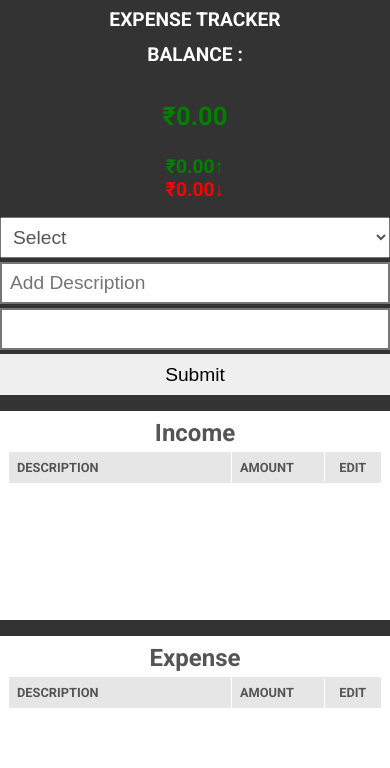
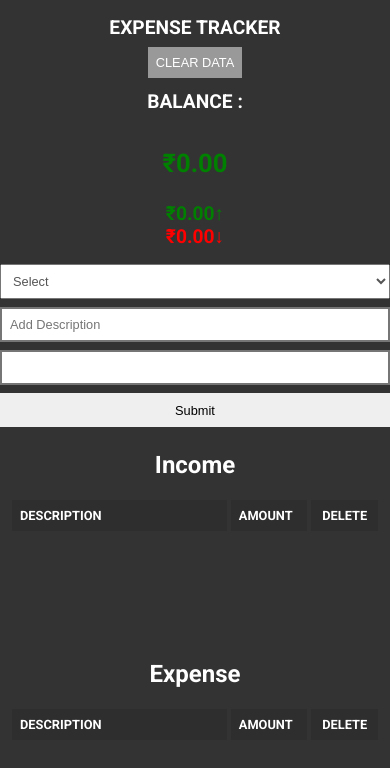
Before and after one commit to divyang-softrefine/expense-tracker, a website built with Parcel: page index.html in a window 390 px wide. Built offline with nearby package versions, Linux system fonts and the light colour scheme.

Commit message:
style changes, added nav-bar, clear Locale Storage Functionality

```diff
--- a/index.html
+++ b/index.html
@@ -13,7 +13,6 @@
 </head>
 <body>
     <div class="tracker m-auto">
-        <h2 class="heading-two m-auto">Expense Tracker</h2>
         <div class="balance-container">
             <h3>Balance :</h3>
             <span id="current-balance">333</span>
@@ -44,26 +43,12 @@
             <div class="positive">
                 <h3>Income</h3>
                 <table class="table-positive">
-                    <thead>
-                        <tr>
-                            <th>Description</th>
-                            <th>Amount</th>
-                            <th>Edit</th>
-                        </tr>
-                    </thead>
                 </table>
             </div>
 
             <div class="negative">
                 <h3>Expense</h3>
                 <table class="table-negative">
-                    <thead>
-                        <tr>
-                            <th>Description</th>
-                            <th>Amount</th>
-                            <th>Edit</th>
-                        </tr>
-                    </thead>
                 </table>
             </div>
 
--- a/package.json
+++ b/package.json
@@ -14,6 +14,7 @@
     "parcel": "^2.6.2"
   },
   "devDependencies": {
-    "@parcel/transformer-sass": "^2.6.2"
+    "@parcel/transformer-sass": "^2.6.2",
+    "process": "^0.11.10"
   }
 }
--- a/src/js/controller.js
+++ b/src/js/controller.js
@@ -1,3 +1,5 @@
+
+
 const positive_table = document.querySelector('.table-positive');
 const negative_table = document.querySelector('.table-negative');
 const balanceField = document.querySelector('#current-balance');
@@ -30,7 +32,6 @@ class data{
 class App{
 
     #balance;
-    #movements;
     #positive_movements;
     #negative_movements;
     constructor(){
@@ -55,7 +56,22 @@ class App{
         this.onLoad();
         this.addHandler();
         this.renderTotals();
+        this.navBar();
         // console.log(this.#balance,this.#movements)
+    }
+    navBar(){
+        const navBar = document.createElement("div");
+        navBar.className = 'nav-bar';
+        const appName = document.createElement('h2');
+        appName.className = 'heading-two';
+        appName.innerHTML = `Expense Tracker`;
+        navBar.appendChild(appName)
+        const button = document.createElement("button");
+        button.innerHTML = "Clear Data";
+        button.className = 'clearAllButton';
+        button.addEventListener('click',this.clearLocalData.bind(this));
+        navBar.appendChild(button);
+        document.querySelector(`body`).children[0].insertAdjacentElement('afterbegin',navBar);
     }
     loadBalance(){
         this.#balance = 0;
@@ -72,12 +88,32 @@ class App{
 
         localStorage.setItem('balance',this.#balance);
     }
+    clearData(){
+        window.localStorage.clear();
+        this.#balance = 0;
+        this.#negative_movements = [];
+        this.#positive_movements = [];
+        localStorage.setItem('positive-movements',[]);
+        localStorage.setItem('negative-movements',[]);
+    }
+    clearLocalData(e){
+        e.preventDefault();
+        if(confirm('THIS WILL DELETE ALL LOCAL DATA OF EXPENSE TRACKER. PLEASE PROCEED WITH CAUTION')){
+
+            this.clearData();
+            this.loadBalance();
+            this.renderBalance();
+            this.onLoad();
+            this.renderTotals();
+
+        }
+    }
     onLoad(){
         let markup = `<thead>
         <tr>
             <th>Description</th>
             <th>Amount</th>
-            <th>Edit</th>
+            <th>Delete</th>
         </tr>
     </thead>`;
         positive_table.innerHTML = markup;
--- a/src/sass/main.scss
+++ b/src/sass/main.scss
@@ -33,10 +33,34 @@ $text-default : #555;
     color : $text-default;
 }
 .heading-two{
-    margin-top: 5rem;
-    font-size: 4.8rem;
+    font-size: 2.4rem;
     color: white;
     text-transform: uppercase;
+    // position: fixed;
+    // top : 0;
+    // left: 0;
+}
+.nav-bar{
+    display: grid;
+    grid-template-columns: 1fr 1fr;
+    align-items: center;
+    justify-items: flex-start;
+    padding : 1rem 1rem 0rem 1rem;
+    width: 100%;
+    &>button{
+        justify-self: flex-end;
+        padding: 1rem;
+        text-transform: uppercase;
+        color : white;
+        border : none;
+        background-color: #999;
+        transition: all 0.3s ease;
+        font-size: 1.6rem;
+        font-weight: 500;
+        &:hover{
+            background-color: tomato;
+        }
+    }
 }
 .table-container{
     padding-top: 2rem;
@@ -46,9 +70,8 @@ $text-default : #555;
     display: flex;
     gap : 2rem;
     flex-flow: row wrap;
-
     &>*{
-    border-spacing: .2rem .5em;
+    border-spacing: .5rem .5em;
     font-size: 1.4rem;
     flex-grow: 1;
     width: 45%;
@@ -59,7 +82,7 @@ $text-default : #555;
     }
     & table{
         width: 100%;
-        border-spacing: .2rem .5em;
+        border-spacing: .5rem .5em;
         font-size: 1.4rem;
     }
     }
@@ -68,8 +91,11 @@ $text-default : #555;
     display: flex;
     flex-flow: column;
     overflow: hidden;
-    background-color: #fff;
+    color : white;
     padding : 1rem;
+    h3{
+        margin-bottom: 2rem;
+    }
 }
 
 .total{
@@ -105,17 +131,18 @@ td{
     border-bottom: 1px solid #999;
 }
 .data-field{
+    color : white;
     td{
         font-size: 1.6rem;
     }
     &>*:last-child{
         padding: 0;
-        color: red;
+        color: tomato;
         background : transparent;
+        transition: all .2s ease;
         &:hover{
-            background-color: rgba(255,0,0,0.8);
+            background-color: tomato;
             color: white;
-            transition: all .2s ease;
         }
     }
 
@@ -129,7 +156,7 @@ td{
     }
 }
 .form-control{
-    font-size: 2.4rem;
+    font-size: 1.6rem;
 }
 .form-container{
     width: 100%;
@@ -143,7 +170,7 @@ td{
     width: 95%;
     display: flex;
     flex-flow: row wrap;
-    gap : .5rem;
+    gap : 1rem;
     &>*{
         flex-grow: 1;
     }
@@ -164,7 +191,7 @@ td{
     justify-items: center;
     &>*:first-child{
         grid-column: 1;
-        font-size: 4.8rem;
+        font-size: 3.6rem;
     }
     &>*:nth-child(2){
         grid-column: 2;
@@ -173,7 +200,6 @@ td{
     &>*:last-child{
         width: 100%;
         grid-column: span 2;
-        align-self: flex-start;
         display: grid;
         grid-template-columns: repeat(2,1fr);
         justify-items: center;
@@ -190,7 +216,7 @@ td{
 tr{
     width: 100%;
     &>*{
-
+        border-width: 5px;
         text-align: left;
         padding : 0.5rem 1rem;
         &:nth-child(1){
@@ -317,6 +343,17 @@ select{
     html{
         font-size: 50%;
     }
+    .nav-bar{
+        grid-template-columns: 1fr !important;
+        justify-items: center;
+        .heading-two{
+            margin-bottom: 1rem;
+        }
+        button{
+            justify-self: center;
+            content: 'Clear';
+        }
+    }
     .heading-two{
         margin-top: 1rem;
         font-size: 2.4rem;
```
Also changed, not shown: dist/index.html, 5 other files.
